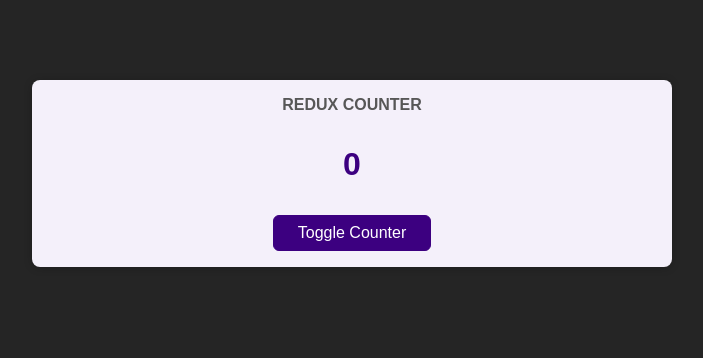
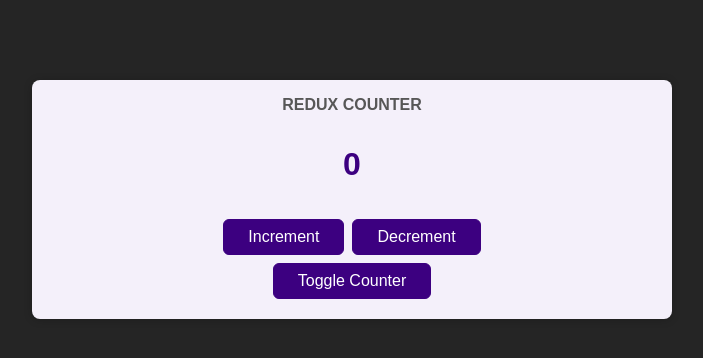
Before and after one commit to usamaElsharkawi/Redux-Practice-Project, a React (Create React App) app: page / in a window 1280 px wide. Shown: the top 358 px of the page, without its empty margins (288-991 px from the left). Built offline with nearby package versions, Linux system fonts and the light colour scheme.

Commit message:
Dispatching Actions From Inside Components

```diff
--- a/src/components/Counter.js
+++ b/src/components/Counter.js
@@ -1,14 +1,25 @@
 import classes from './Counter.module.css';
-import { useSelector } from 'react-redux';
+import { useSelector,useDispatch } from 'react-redux';
 
 const Counter = () => {
+  const dispatch = useDispatch();
   const counter = useSelector(state => state.counter);
   const toggleCounterHandler = () => {};
+  const incrementHandler = () => {
+    dispatch({ type: 'INCREMENT' });
+  };
+  const decrementHandler = () => {
+    dispatch({ type: 'DECREMENT' });
+  };
 
   return (
     <main className={classes.counter}>
       <h1>Redux Counter</h1>
       <div className={classes.value}>{counter}</div>
+      <div>
+        <button onClick={incrementHandler}>Increment</button>
+        <button onClick={decrementHandler}>Decrement</button>
+      </div>
       <button onClick={toggleCounterHandler}>Toggle Counter</button>
     </main>
   );
--- a/src/components/Counter.module.css
+++ b/src/components/Counter.module.css
@@ -21,3 +21,7 @@
   margin: 2rem 0;
   font-weight: bold;
 }
+
+.counter button {
+  margin: 0.25rem;
+}
--- a/src/index.css
+++ b/src/index.css
@@ -24,3 +24,18 @@ button:active {
   background-color: #5b14ac;
   border-color: #5b14ac;
 }
+
+.counter {
+  background-color: white;
+  padding: 2rem;
+  border-radius: 12px;
+  width: 20rem;
+  margin: 5rem auto;
+  text-align: center;
+}
+
+.value {
+  margin: 2rem 0;
+  font-size: 2rem;
+  font-weight: bold;
+}
```
